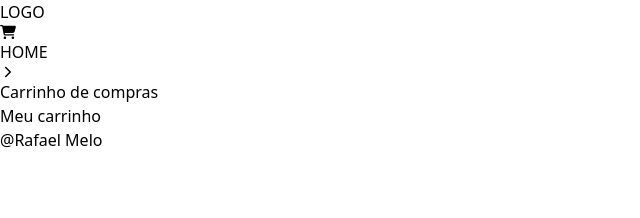
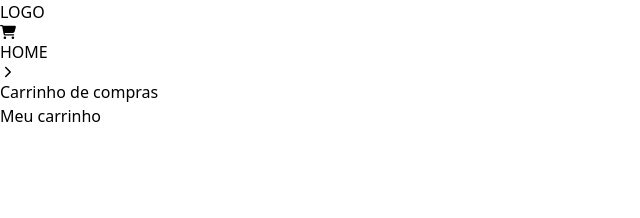
Before and after one commit to RafaMelloz/catalogoDigital, a React (Vite) app: page /carrinho in a window 1280 px wide. Shown: the top 218 px of the page, without its empty margins (0-640 px from the left). Built offline with nearby package versions, Linux system fonts and the light colour scheme.

Commit message:
ajuste tipagem

```diff
--- a/src/pages/ShopCar.tsx
+++ b/src/pages/ShopCar.tsx
@@ -1,4 +1,3 @@
-import { Footer } from "../components/footer";
 import { Header } from "../components/header";
 import { MyCarList } from "../components/myCarList";
 import { NavigateProds } from "../components/navigateProds";
@@ -11,7 +10,6 @@ export function ShopCar(){
 
 
             <MyCarList/>
-            <Footer/>
         </>
 
     )
--- a/src/pages/UniqueProd.tsx
+++ b/src/pages/UniqueProd.tsx
@@ -8,6 +8,7 @@ import { Details } from "../components/details";
 import { CarrosselImg } from "../components/carroselImg";
 
 interface Product {
+    id: number
     name: string
     description?: string
     price: number
@@ -33,6 +34,7 @@ export function UniqueProd() {
         axios.get(`http://localhost:3000/data/${idURL}`)
             .then(function (res) {
                 setProduct(res.data)
+                console.log('id', product)
             })
             .catch(function (error) {
                 console.error("deu esse erro", error)
```
